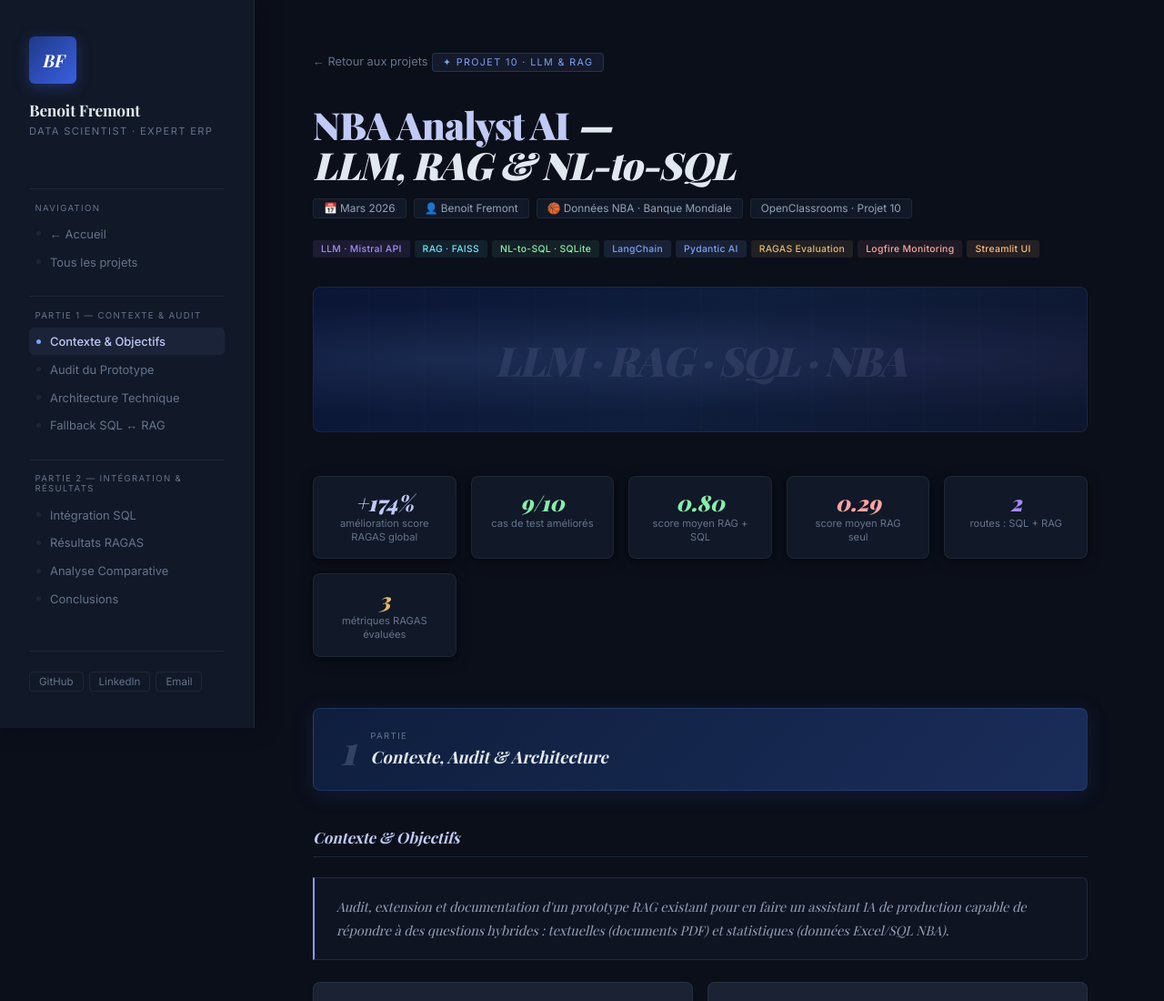
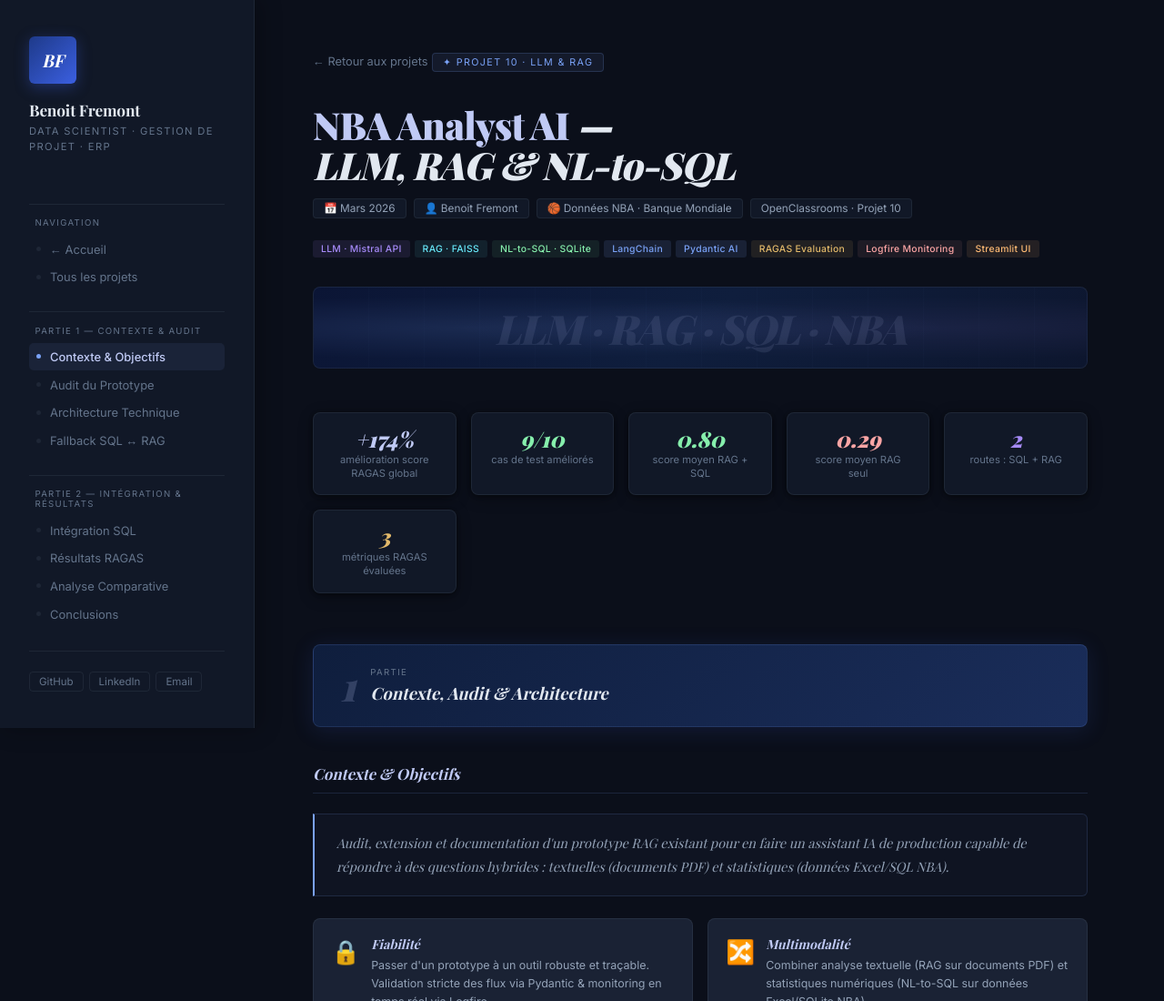
Before and after one commit to fremontben-prog/fremontben-prog.github.io, a plain HTML site: page projet_10_llm_rag_navy.html in a window 1280 px wide. Shown: the top 1100 px of the page at 91% size. Drawn offline with nearby package versions, Linux system fonts and the light colour scheme; a web font is replaced by a local one.

Commit message:
Adjust project banner height and update profile role

```diff
--- a/projet_10_llm_rag_navy.html
+++ b/projet_10_llm_rag_navy.html
@@ -69,7 +69,7 @@ h1 em{font-style:normal;color:var(--accent2);}
 .tag-orange{background:rgba(253,186,116,0.1);color:var(--orange);}
 
 /* BANNER */
-.project-banner{width:100%;height:160px;border-radius:8px;border:1px solid var(--border);
+.project-banner{width:100%;height:90px;border-radius:8px;border:1px solid var(--border);
   display:flex;align-items:center;justify-content:center;margin-bottom:3rem;
   position:relative;overflow:hidden;
   background:linear-gradient(135deg,#0b1535,#0f1e3d,#0d162e);}
@@ -275,7 +275,7 @@ footer{border-top:1px solid var(--border);padding:1.5rem 0 2rem;font-size:0.75re
 <aside id="sidebar">
   <div class="monogram">BF</div>
   <div class="profile-name">Benoit Fremont</div>
-  <div class="profile-role">Data Scientist · Expert ERP</div>
+  <div class="profile-role">Data Scientist · Gestion de projet · ERP</div>
   <nav>
     <div class="nav-label">Navigation</div>
     <a href="index.html"><span class="dot"></span>← Accueil</a>
```
